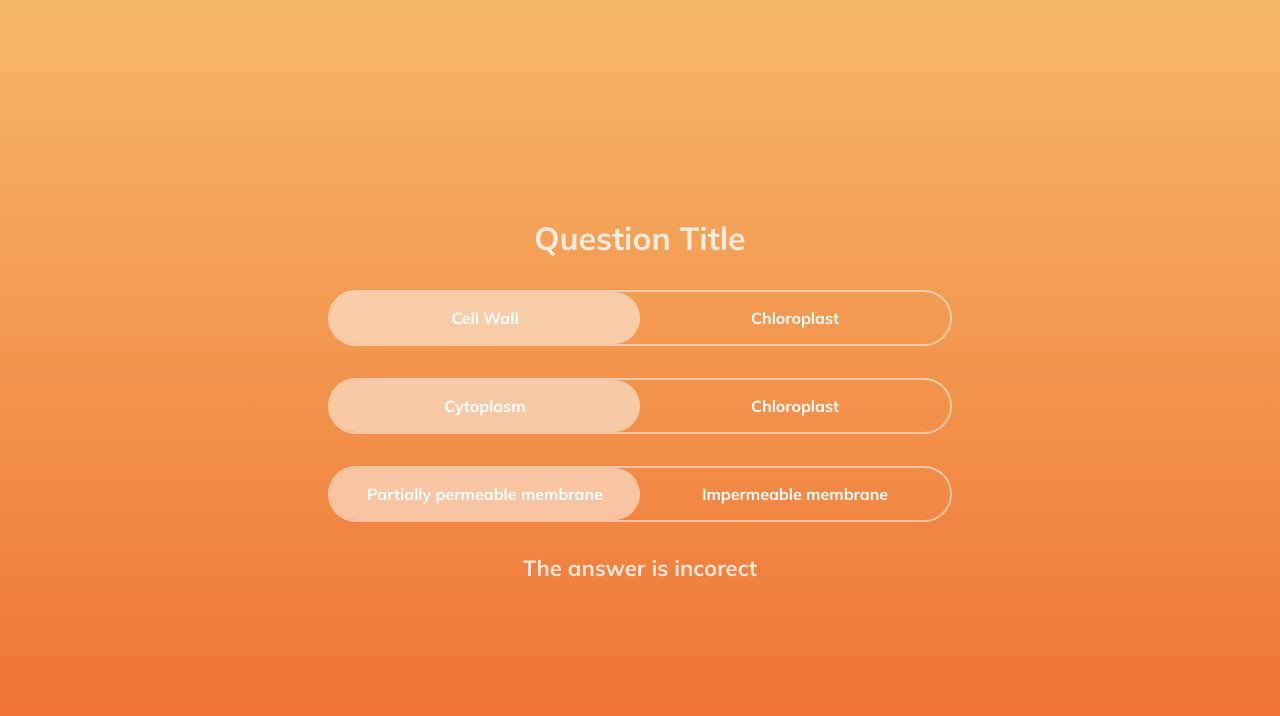
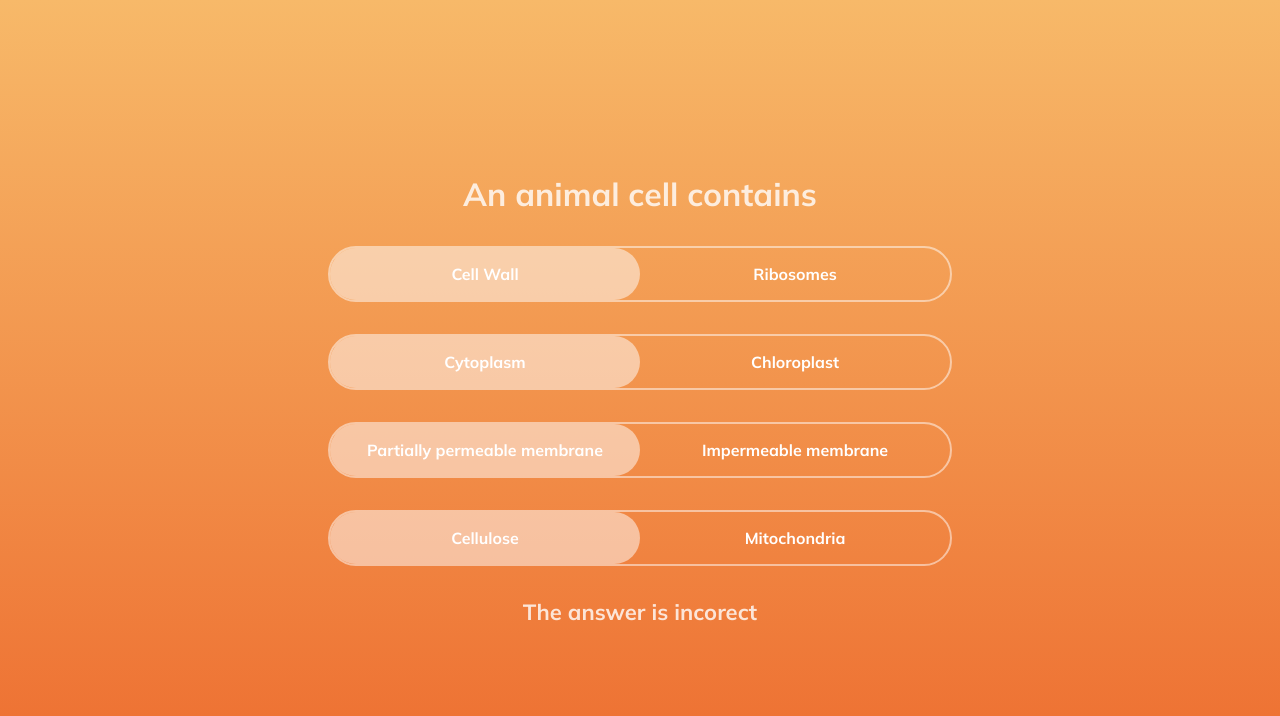
Before and after one commit to michellelclement/react-toggle, a React (Create React App) app: page / in a window 1280 px wide. Shown: the top 716 px of the page. Built offline with nearby package versions, Linux system fonts and the light colour scheme.

Commit message:
Add Question title

```diff
--- a/src/components/Toggles.js
+++ b/src/components/Toggles.js
@@ -1,6 +1,6 @@
 import React, { useState } from "react";
 import Toggle from "./Toggle";
-import questionsData from "../questionsData";
+import { questionsData, questionTitle } from "../questionsData";
 
 const Toggles = () => {
   //Initialise null state for all questions
@@ -32,7 +32,7 @@ const Toggles = () => {
     // Pass down current selected option
     // Pass handleOptionChange so Toggle.js can call it when user selects an option
     <div className="toggles">
-      <h1 className="toggles-question">Question Title</h1>
+      <h1 className="toggles-question">{questionTitle}</h1>
       {questionsData.map((question) => (
         <Toggle
           key={question.id}
--- a/src/questionsData.js
+++ b/src/questionsData.js
@@ -1,3 +1,5 @@
+const questionTitle = "An animal cell contains";
+
 const questionsData = [
   {
     id: 1,
@@ -7,7 +9,7 @@ const questionsData = [
     },
     option2: {
       id: "option2",
-      text: "Chloroplast",
+      text: "Ribosomes",
     },
     correctOption: "option1",
   },
@@ -35,6 +37,18 @@ const questionsData = [
     },
     correctOption: "option1",
   },
+  {
+    id: 4,
+    option1: {
+      id: "option1",
+      text: "Cellulose",
+    },
+    option2: {
+      id: "option2",
+      text: "Mitochondria",
+    },
+    correctOption: "option2",
+  },
 ];
 
-export default questionsData;
+export { questionsData, questionTitle };
```
